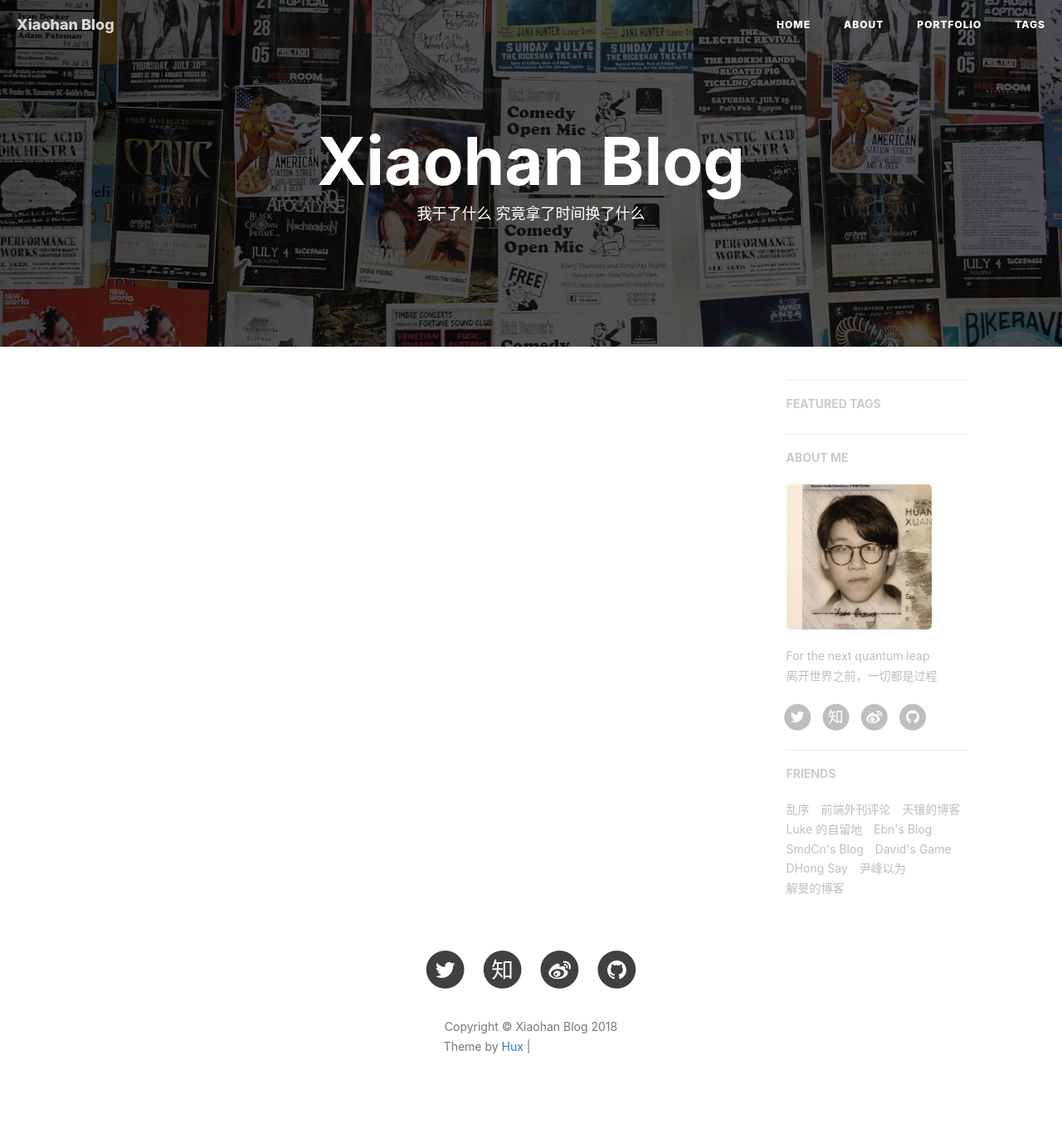
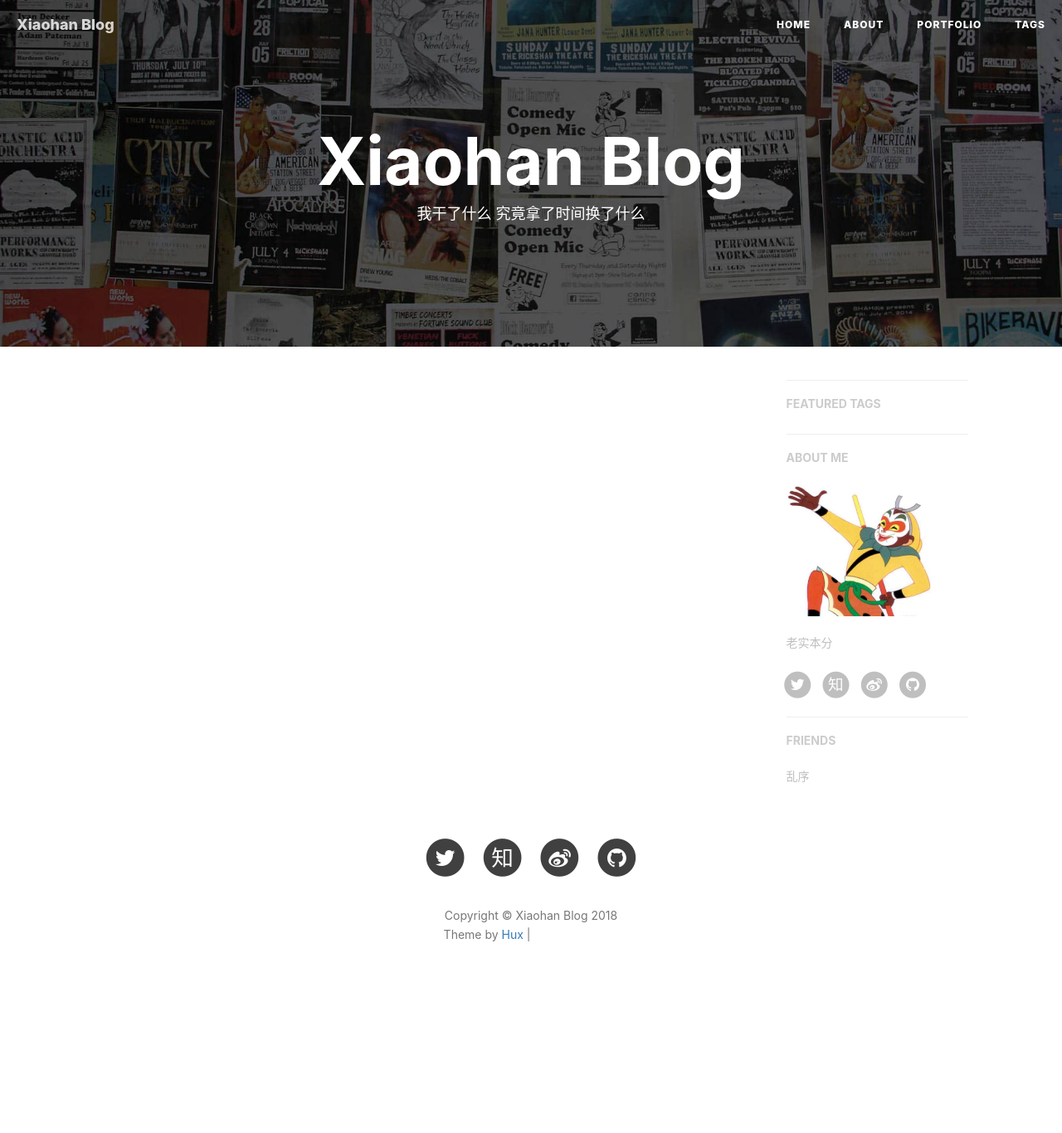
Before and after one commit to xiaohanchen/xiaohanchen.github.io, a Jekyll site: the page built from index.html, in a window 1280 px wide. Shown: the whole page at 83% size. Built offline with Jekyll 4.4.1, drawn with Linux system fonts in a browser that asks for light colours; nearby versions of some CDN libraries; the list of posts is cut into pages by our own code; comment, search, counter and statistics services are not loaded; after the commit the page ends 1231 px from its top, so only the background shows below that; grey boxes are pictures that could not be loaded.

Commit message:
change profile pic

```diff
--- a/CNAME
+++ b/CNAME
@@ -1 +1 @@
-huangxuan.me
+xiaohan.com
--- a/_config.yml
+++ b/_config.yml
@@ -72,8 +72,8 @@
 
 # Sidebar settings
 sidebar: true                           # whether or not using Sidebar.
-sidebar-about-description: "For the next quantum leap<br>离开世界之前，一切都是过程"
-sidebar-avatar: /img/avatar-hux-ny.jpg      # use absolute URL, seeing it's used in both `/` and `/about/`
+sidebar-about-description: "老实本分"
+sidebar-avatar: /img/profile_pic.jpg      # use absolute URL, seeing it's used in both `/` and `/about/`
 
 
 
@@ -97,32 +97,5 @@
     # },{
         title: "乱序",
         href: "http://mida.re/"
-    },{
-        title: "前端外刊评论",
-        href: "http://qianduan.guru/"
-    },{
-        title: "天镶的博客",
-        href: "http://lingyu.wang/"
-    },{
-        title: "Luke 的自留地",
-        href: "http://hmqk1995.github.io"
-    },{
-        title: "Ebn's Blog",
-        href: "http://ebnbin.com/"
-    },{
-        title: "SmdCn's Blog",
-        href: "http://blog.smdcn.net"
-    },{
-        title: "David's Game",
-        href: "https://www.ruoyaowu.com/"
-    },{
-        title: "DHong Say",
-        href: "http://dhong.co"
-    },{
-        title: "尹峰以为",
-        href: "http://ingf.github.io/"
-    },{
-        title: "解旻的博客",
-        href: "http://xieminis.me/"
     }
 ]
```
Also changed, not shown: img/avatar-hux-ny.jpg (deleted), img/profile_pic.jpg (added).
